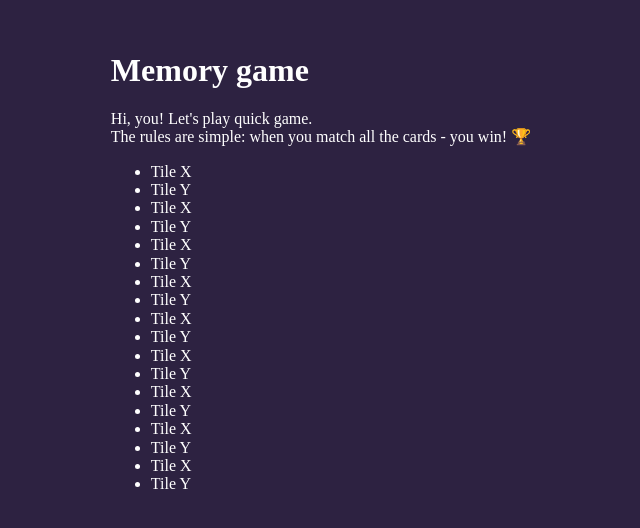
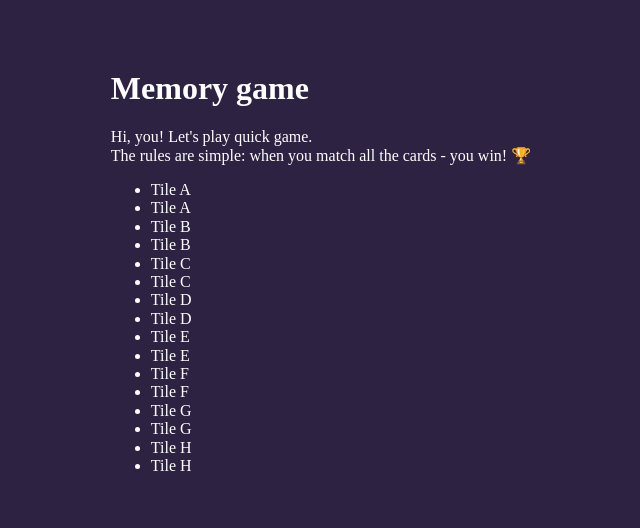
Before and after one commit to annaudziela/memo-game, a website built with webpack: page src/pages/index.html in a window 1280 px wide. Shown: the part 130-658 px from the top of the page, without its empty margins (319-959 px from the left). Built offline with nearby package versions, Linux system fonts and the light colour scheme.

Commit message:
class added

```diff
--- a/src/pages/index.html
+++ b/src/pages/index.html
@@ -17,30 +17,28 @@
   </head>
   <body>
     <main>
-      <header>
-        <h1>Memory game</h1>
-        <p>Hi, you! Let's play quick game. <br> The rules are simple: when you match all the cards - you win! 🏆</p>
+      <header class="intro">
+        <h1 class="intro__header">Memory game</h1>
+        <p class="intro__description">Hi, you! Let's play quick game. <br> The rules are simple: when you match all the cards - you win! 🏆</p>
       </header>
-      <div>
-        <ul>
-          <li>Tile X</li>
-          <li>Tile Y</li>
-          <li>Tile X</li>
-          <li>Tile Y</li>
-          <li>Tile X</li>
-          <li>Tile Y</li>
-          <li>Tile X</li>
-          <li>Tile Y</li>
-          <li>Tile X</li>
-          <li>Tile Y</li>
-          <li>Tile X</li>
-          <li>Tile Y</li>
-          <li>Tile X</li>
-          <li>Tile Y</li>
-          <li>Tile X</li>
-          <li>Tile Y</li>
-          <li>Tile X</li>
-          <li>Tile Y</li>
+      <div class="grid">
+        <ul class="grid__list">
+          <li class="grid__element grid__element--a">Tile A</li>
+          <li class="grid__element grid__element--a">Tile A</li>
+          <li class="grid__element grid__element--b">Tile B</li>
+          <li class="grid__element grid__element--b">Tile B</li>
+          <li class="grid__element grid__element--c">Tile C</li>
+          <li class="grid__element grid__element--c">Tile C</li>
+          <li class="grid__element grid__element--d">Tile D</li>
+          <li class="grid__element grid__element--d">Tile D</li>
+          <li class="grid__element grid__element--e">Tile E</li>
+          <li class="grid__element grid__element--e">Tile E</li>
+          <li class="grid__element grid__element--f">Tile F</li>
+          <li class="grid__element grid__element--f">Tile F</li>
+          <li class="grid__element grid__element--g">Tile G</li>
+          <li class="grid__element grid__element--g">Tile G</li>
+          <li class="grid__element grid__element--h">Tile H</li>
+          <li class="grid__element grid__element--h">Tile H</li>
         </ul>
       </div>
     </main>
```
